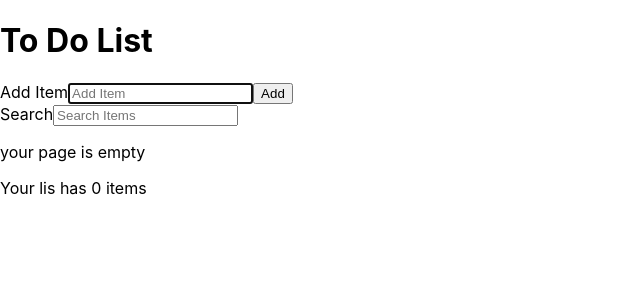
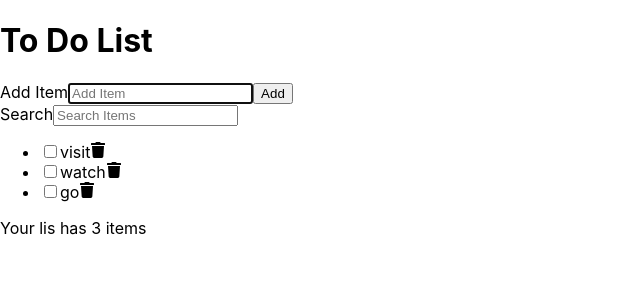
Before and after one commit to Naveenkumar-R96/My-React-course, a React (Create React App) app in the folder Final/final-recape/: page / in a window 1280 px wide. Shown: the top 300 px of the page, without its empty margins (0-640 px from the left). Built offline with nearby package versions, Linux system fonts and the light colour scheme; data requests are answered from the project's data file.

Commit message:
getting datas from a clone backend

```diff
--- /dev/null
+++ b/Final/final-recape/data/db.json
@@ -0,0 +1,19 @@
+{
+    "items":[
+        {
+            "id":1,
+            "checked":false,
+            "item":"visit"
+        },
+        {
+            "id":2,
+            "checked":false,
+            "item":"watch"
+        },
+        {
+            "id":3,
+            "checked":false,
+            "item":"go"
+        }
+    ]
+}
--- a/Final/final-recape/src/App.js
+++ b/Final/final-recape/src/App.js
@@ -8,6 +8,8 @@ import SearchItem from './SearchItem';
 
 const App = () => {
 
+  const API_URL ='http://localhost:3500/items'
+
   const [items, setItems] = useState(
      []
   )
@@ -16,8 +18,20 @@ const App = () => {
 
   const[search,setSearch]=useState('')
 
-  useEffect(()=>{
-    JSON.parse(localStorage.getItem('todo_list') )
+  useEffect( ()=>{
+
+    const fetchItem =async ()=>{
+      try{
+        const response = await fetch(API_URL)
+        console.log(response)
+        const listItems = await response.json();
+        console.log(listItems)
+        setItems(listItems)
+      }catch(err){
+
+      }
+    }
+    (async ()=> await fetchItem())()
   },[])
 
   const addItem =(item)=>{
@@ -25,19 +39,19 @@ const App = () => {
     const addNewItem={id,checked:false,item}
     const listItems=[...items,addNewItem]
     setItems(listItems)
-    localStorage.setItem('todo_list',JSON.stringify(listItems))
+
   }
 
 
   const handleCheck = (id) => {
     const listItems = items.map(item => item.id === id ? { ...item, checked: !item.checked } : item)
     setItems(listItems)
-    localStorage.setItem('todo_list', JSON.stringify(listItems))
+
   }
   const handleDelete = (id) => {
     const listItems = items.filter(item => item.id !== id)
     setItems(listItems)
-    localStorage.setItem('todo_list', JSON.stringify(listItems))
+
   }
 
   const handleSubmit=(e)=>{
```
